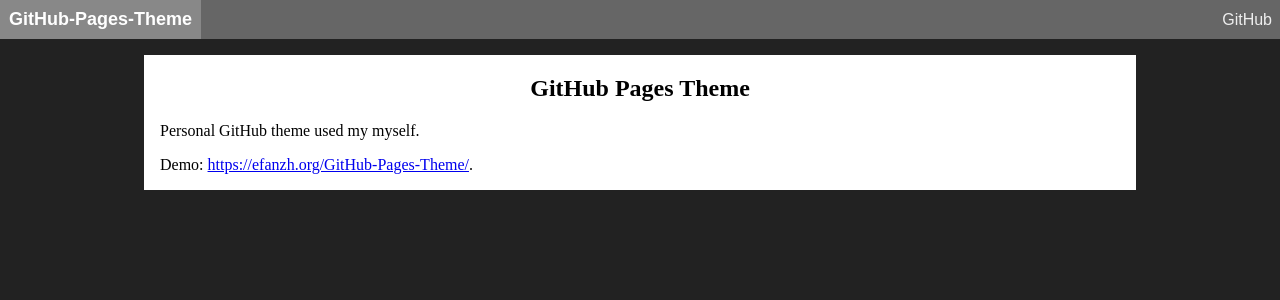
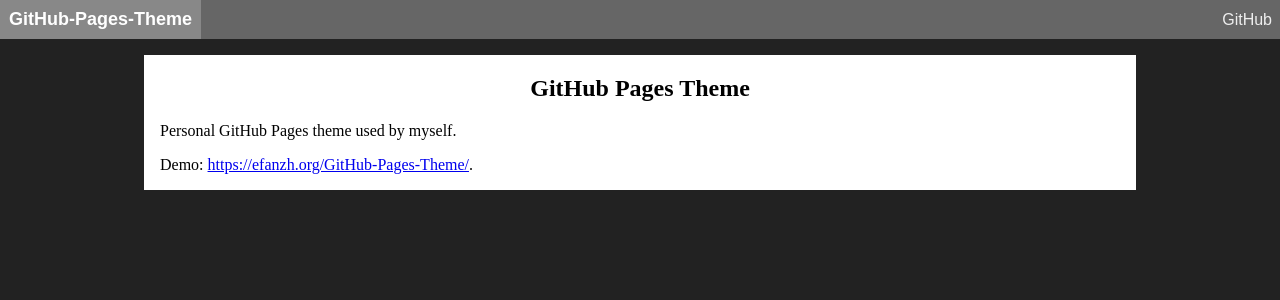
Before and after one commit to EFanZh/GitHub-Pages-Theme, a Jekyll site: the page built from README.md, in a window 1280 px wide. Shown: the top 300 px of the page. Built offline with Jekyll 4.4.1, drawn with Linux system fonts in a browser that asks for light colours; our own code applies the rules of GitHub Pages for plain Markdown files.

Commit message:
Make page responsive

```diff
--- a/README.md
+++ b/README.md
@@ -1,5 +1,5 @@
 # GitHub Pages Theme
 
-Personal GitHub theme used my myself.
+Personal GitHub Pages theme used by myself.
 
 Demo: <https://efanzh.org/GitHub-Pages-Theme/>.
--- a/_sass/github-pages-theme.scss
+++ b/_sass/github-pages-theme.scss
@@ -16,10 +16,16 @@
     background-color: #666;
     color: #eee;
     font-family: sans-serif;
+    overflow: auto;
+
+    nav > :first-child {
+        margin-right: auto;
+    }
 }
 
 // Side bar.
 
+@media screen and (min-width: 640px) {
     aside {
         flex-direction: column;
         height: 100%;
@@ -27,10 +33,13 @@
         width: var(--sidebar-width);
     }
 
-// Header.
+    aside > nav > :first-child {
+        margin-right: 0;
+    }
 
-header > nav > :first-child {
-    margin-right: auto;
+    aside + main {
+        margin-left: var(--sidebar-width);
+    }
 }
 
 // Navigation.
@@ -94,10 +103,6 @@
 
 main {
     padding: 1em;
-}
-
-aside + main {
-    margin-left: var(--sidebar-width);
 }
 
 article {
```
Also changed, not shown: .prettierrc.yaml (deleted), 1 other file. Lines whose indentation alone changed are shown as unchanged.
